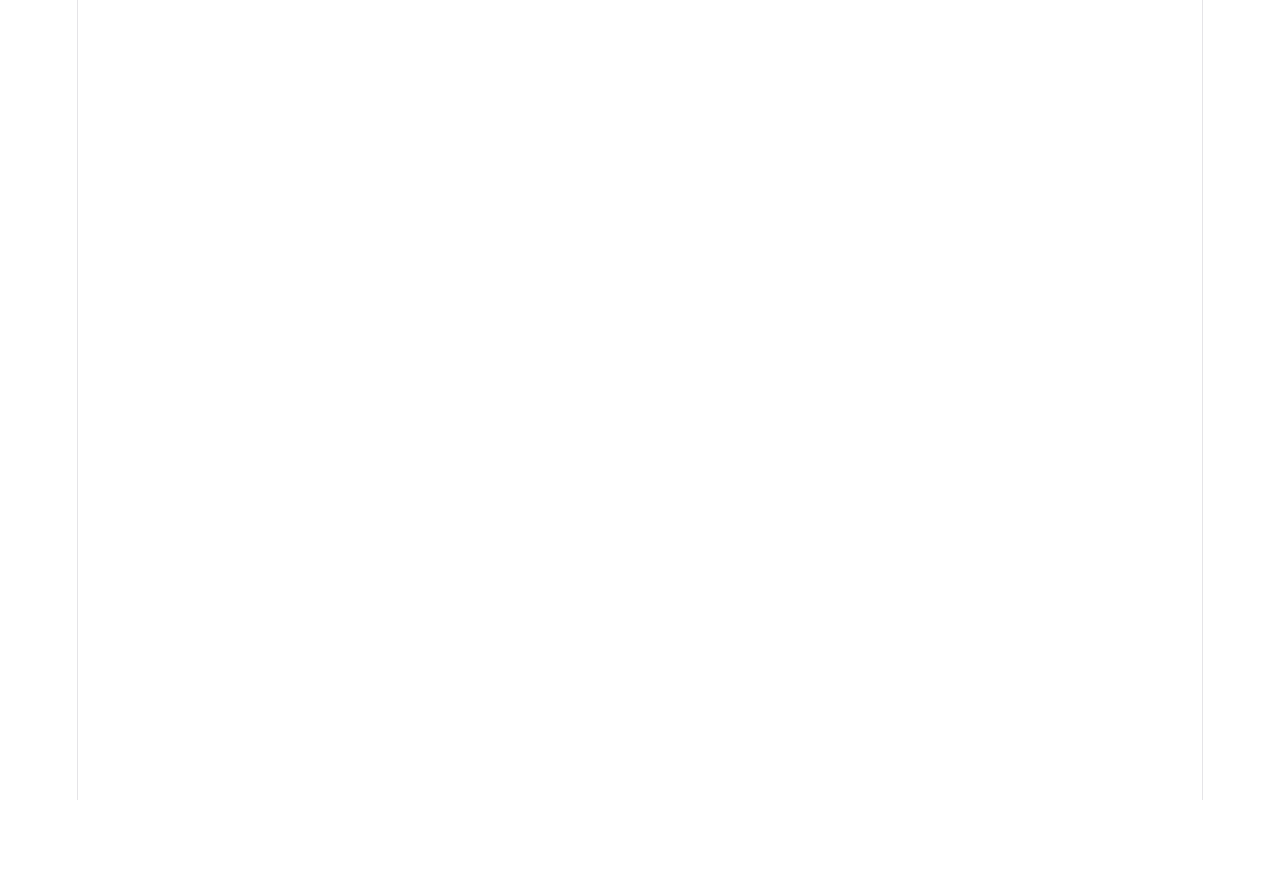
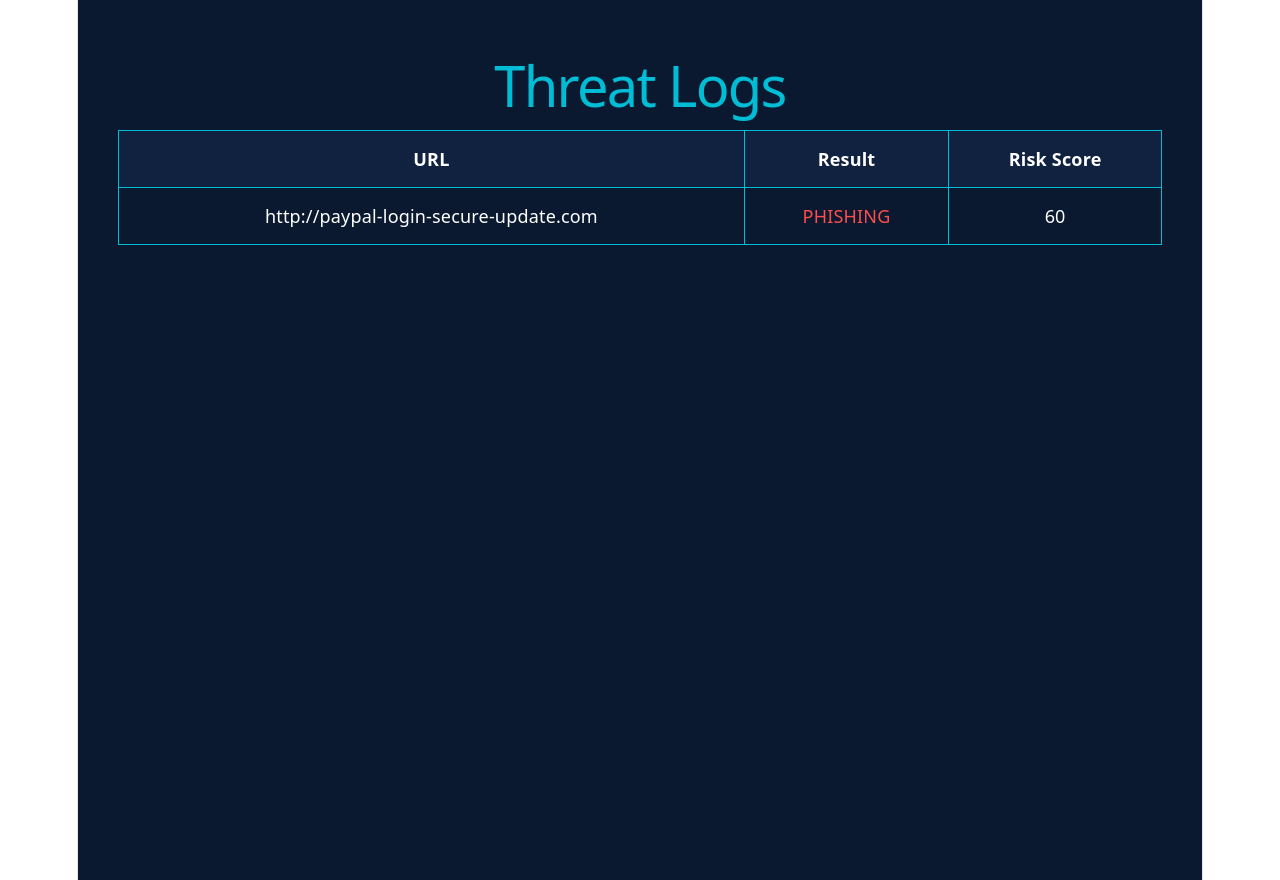
Before and after one commit to GopikaRajendran03/CyberThreatPlatform, a React app in the folder frontend/: page /threat-logs in a window 1280 px wide. Before the commit this address had no page. Before the commit the page ends 800 px from the top, so only its background shows below. Built offline with nearby package versions, Linux system fonts and the light colour scheme; the HTML template or start-up script is replaced by a standard one.

Commit message:
Added threat logs page

```diff
--- a/frontend/src/App.jsx
+++ b/frontend/src/App.jsx
@@ -3,6 +3,7 @@ import Login from "./pages/Login";
 import Register from "./pages/Register";
 import Dashboard from "./pages/Dashboard";
 import Scanner from "./pages/Scanner";
+import ThreatLogs from "./pages/ThreatLogs";
 
 function App() {
   return (
@@ -12,6 +13,7 @@ function App() {
         <Route path="/register" element={<Register />} />
         <Route path="/dashboard" element={<Dashboard />} />
         <Route path="/scanner" element={<Scanner />} />
+        <Route path="/threat-logs" element={<ThreatLogs />} />
       </Routes>
     </BrowserRouter>
   );
--- a/frontend/src/pages/Dashboard.jsx
+++ b/frontend/src/pages/Dashboard.jsx
@@ -68,12 +68,14 @@ function Dashboard() {
   </button>
 
   <button
+  onClick={() => navigate("/threat-logs")}
   style={{
     padding: "12px 20px",
     background: "#112240",
     color: "white",
     border: "1px solid #00bcd4",
-      borderRadius: "5px"
+    borderRadius: "5px",
+    cursor: "pointer"
   }}
 >
   📊 Threat Logs
--- /dev/null
+++ b/frontend/src/pages/ThreatLogs.jsx
@@ -0,0 +1,30 @@
+function ThreatLogs() {
+  return (
+    <div style={{ minHeight: "100vh", background: "#0a192f", color: "white", padding: "40px" }}>
+      <h1 style={{ color: "#00bcd4" }}>Threat Logs</h1>
+
+      <table style={{ width: "100%", marginTop: "30px", borderCollapse: "collapse" }}>
+        <thead>
+          <tr style={{ background: "#112240" }}>
+            <th style={{ padding: "15px", border: "1px solid #00bcd4" }}>URL</th>
+            <th style={{ padding: "15px", border: "1px solid #00bcd4" }}>Result</th>
+            <th style={{ padding: "15px", border: "1px solid #00bcd4" }}>Risk Score</th>
+          </tr>
+        </thead>
+        <tbody>
+          <tr>
+            <td style={{ padding: "15px", border: "1px solid #00bcd4" }}>
+              http://paypal-login-secure-update.com
+            </td>
+            <td style={{ padding: "15px", border: "1px solid #00bcd4", color: "#ff4d4d" }}>
+              PHISHING
+            </td>
+            <td style={{ padding: "15px", border: "1px solid #00bcd4" }}>60</td>
+          </tr>
+        </tbody>
+      </table>
+    </div>
+  );
+}
+
+export default ThreatLogs;
```
Lines whose indentation alone changed are shown as unchanged.
